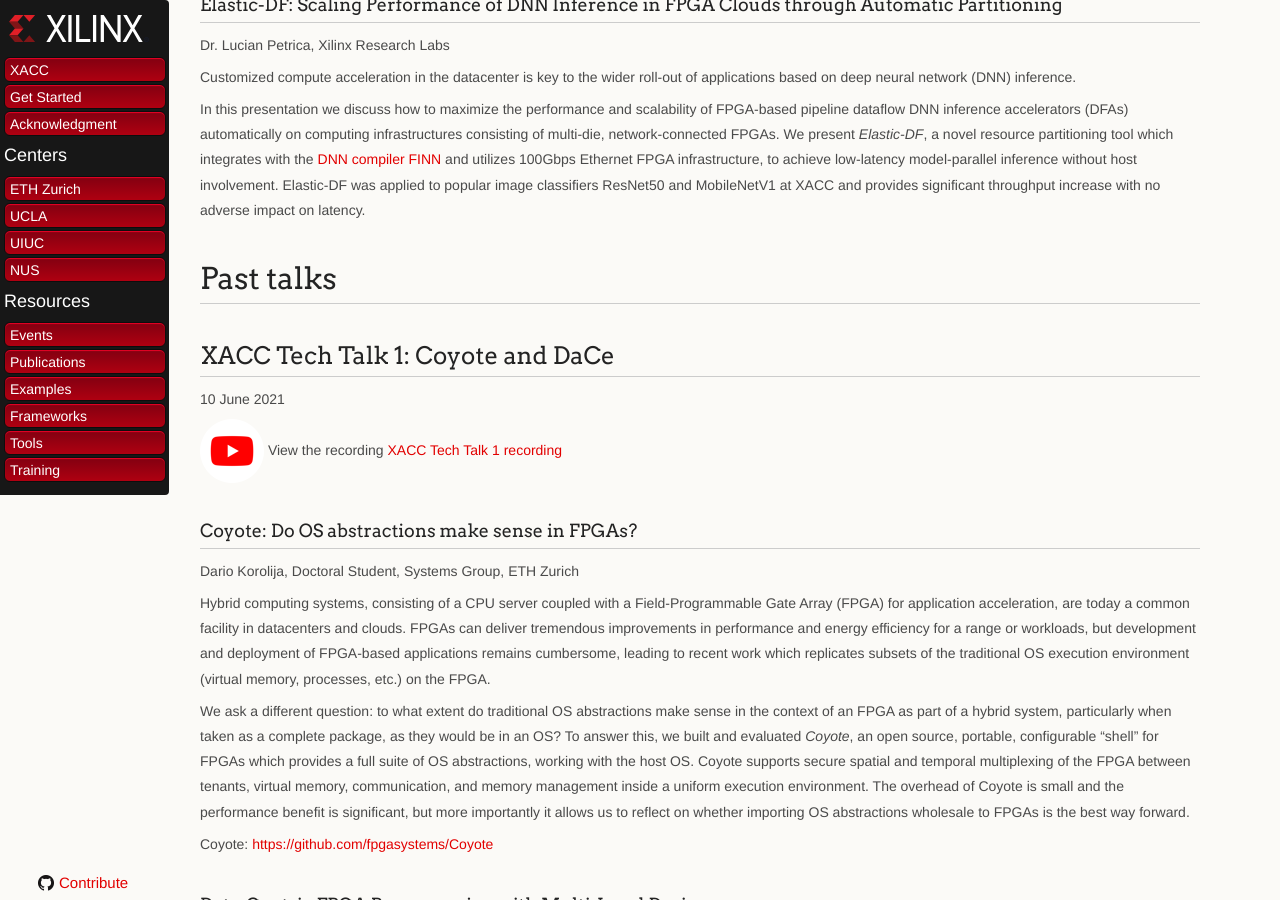
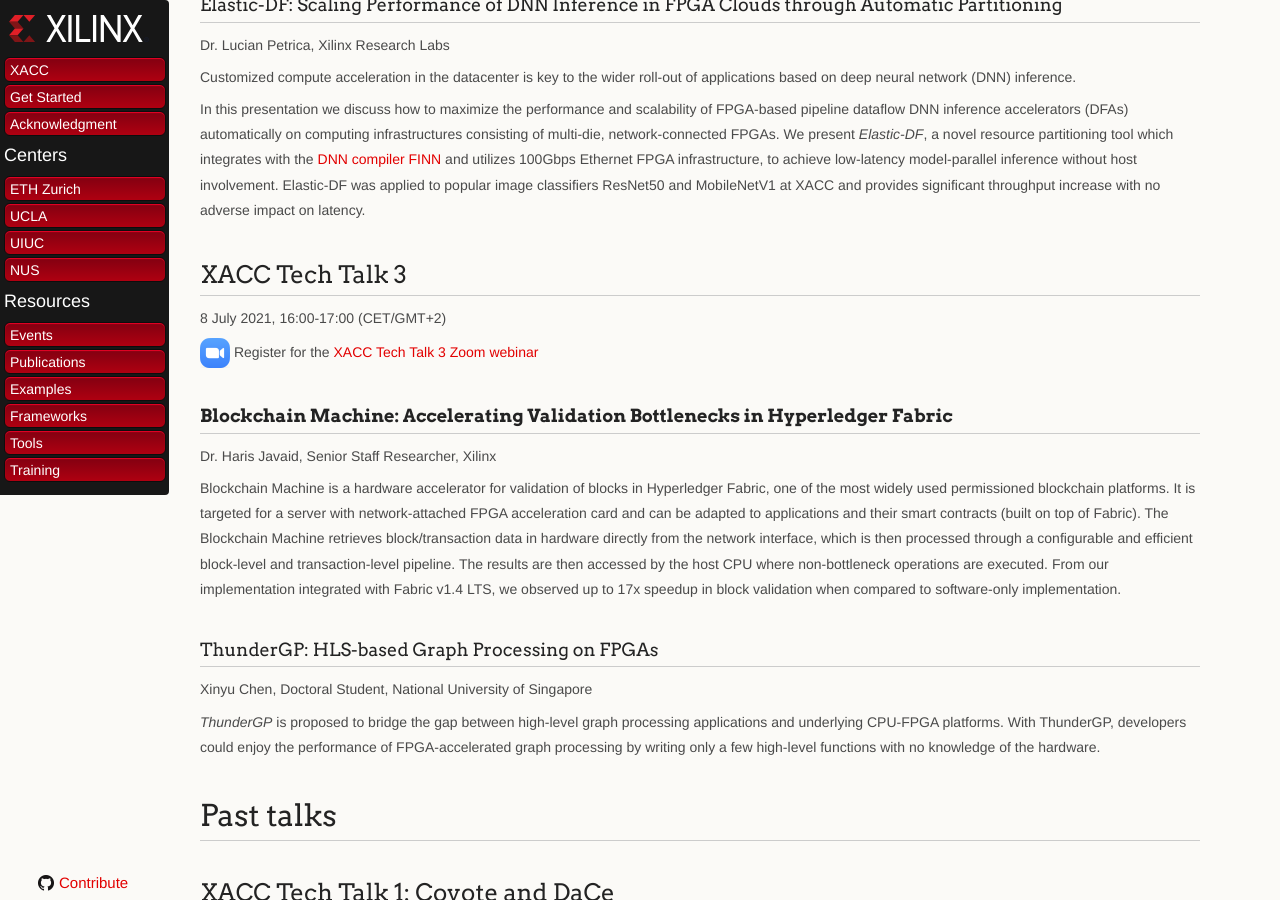
Before and after one commit to Xilinx/xacc, a Jekyll site: the page built from docs/xacc_tech_talks.md, in a window 1280 px wide and 900 px high, scrolled down 559 px. Built offline with Jekyll 4.4.1, drawn with Linux system fonts in a browser that asks for light colours; our own code applies the rules of GitHub Pages for plain Markdown files.

Commit message:
Add tech talk 3

```diff
--- a/docs/xacc_tech_talks.md
+++ b/docs/xacc_tech_talks.md
@@ -8,7 +8,7 @@
 
 24 June 2021, 17:00-18:00 (CET/GMT+2)
 
- ![](./images/zoom_30.png)   Register for the [XACC Tech Talk 2 Zoom webinar](https://xilinx.zoom.us/webinar/register/WN_Ahay1EpVRTenPFxskNxdFQ)
+[![](./images/zoom_30.png)]((https://xilinx.zoom.us/webinar/register/WN_Ahay1EpVRTenPFxskNxdFQ))   Register for the [XACC Tech Talk 2 Zoom webinar](https://xilinx.zoom.us/webinar/register/WN_Ahay1EpVRTenPFxskNxdFQ)
 
 ### VNx and EasyNet
 
@@ -31,6 +31,27 @@
 In this presentation we discuss how to maximize the performance and scalability of FPGA-based pipeline dataflow DNN inference accelerators (DFAs) automatically on computing infrastructures consisting of multi-die, network-connected FPGAs. We present *Elastic-DF*, a novel resource partitioning tool which integrates with the [DNN compiler FINN](https://github.com/Xilinx/finn) and utilizes 100Gbps Ethernet FPGA infrastructure, to achieve low-latency model-parallel inference without host involvement. Elastic-DF was applied to popular image classifiers ResNet50 and MobileNetV1 at XACC and provides significant throughput increase with no adverse impact on latency.
 
 
+
+## XACC Tech Talk 3
+
+8 July 2021, 16:00-17:00 (CET/GMT+2)
+
+[![](./images/zoom_30.png)]((https://xilinx.zoom.us/webinar/register/WN_ap0kJssIST2v1p8l5VzKqw))   Register for the [XACC Tech Talk 3 Zoom webinar](https://xilinx.zoom.us/webinar/register/WN_ap0kJssIST2v1p8l5VzKqw)
+
+### **Blockchain Machine: Accelerating Validation Bottlenecks in Hyperledger Fabric**
+
+Dr. Haris Javaid, Senior Staff Researcher, Xilinx
+
+Blockchain Machine is a hardware accelerator for validation of blocks in Hyperledger Fabric, one of the most widely used permissioned blockchain platforms. It is targeted for a server with network-attached FPGA acceleration card and can be adapted to applications and their smart contracts (built on top of Fabric). The Blockchain Machine retrieves block/transaction data in hardware directly from the network interface, which is then processed through a configurable and efficient block-level and transaction-level pipeline. The results are then accessed by the host CPU where non-bottleneck operations are executed. From our implementation integrated with Fabric v1.4 LTS, we observed up to 17x speedup in block validation when compared to software-only implementation.
+
+### ThunderGP: HLS-based Graph Processing on FPGAs
+
+Xinyu Chen, Doctoral Student, National University of Singapore
+
+*ThunderGP* is proposed to bridge the gap between high-level graph processing applications and underlying CPU-FPGA platforms. With ThunderGP, developers could enjoy the performance of FPGA-accelerated graph processing by writing only a few high-level functions with no knowledge of the hardware.
+
+
+
 # Past talks
 
 ## XACC Tech Talk 1: Coyote and DaCe
@@ -38,7 +59,7 @@
 10 June 2021
 
 
- [![](./images/youtube_social_circle_white.png)](https://www.youtube.com/watch?v=un7wck0IkGs)  View the recording [XACC Tech Talk 1 recording](https://www.youtube.com/watch?v=un7wck0IkGs)
+[![](./images/youtube_social_circle_white.png)](https://www.youtube.com/watch?v=un7wck0IkGs)  View the recording [XACC Tech Talk 1 recording](https://www.youtube.com/watch?v=un7wck0IkGs)
 
 ### Coyote: Do OS abstractions make sense in FPGAs?
 
```
Also changed, not shown: docs/events.md (+8 -2 lines).
